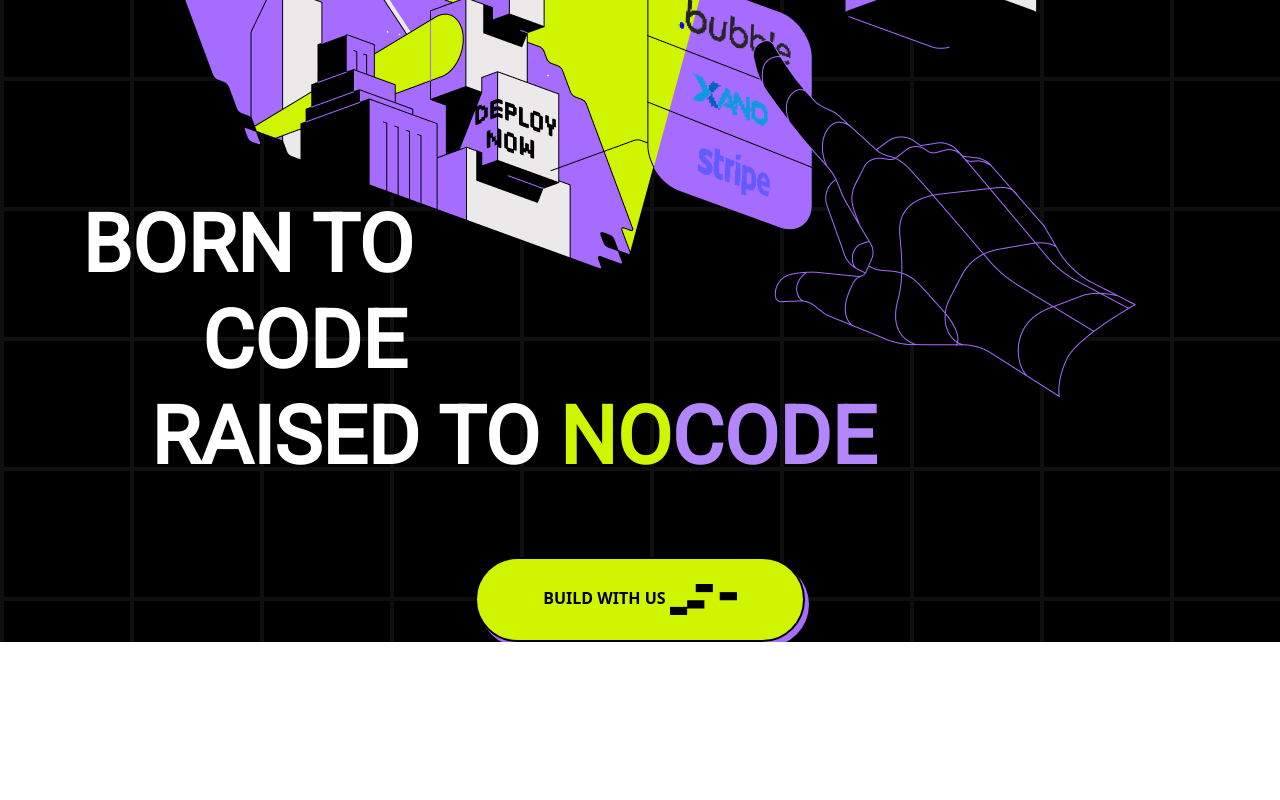
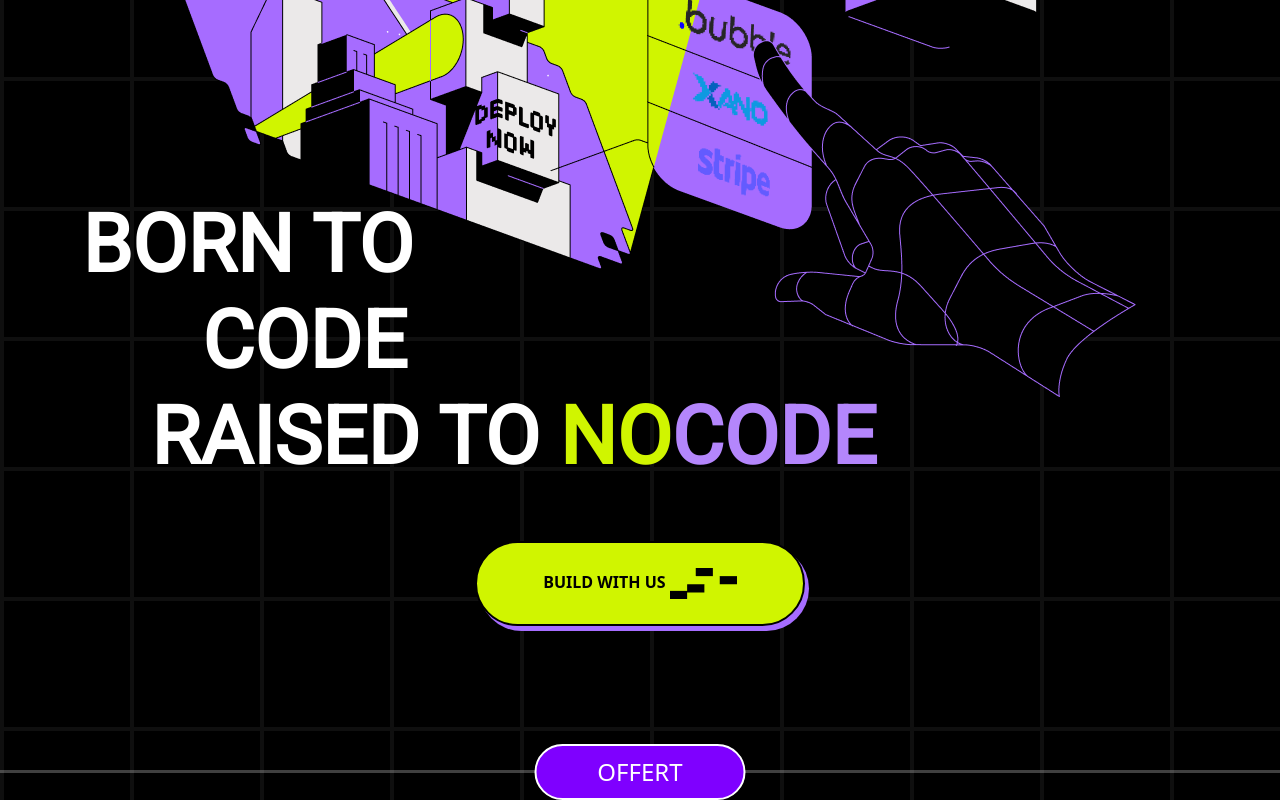
Before and after one commit to leandrodieguez/VP-TOWN-AGENCY, an Angular app: page / in a window 1280 px wide. Shown: the part 573-1373 px from the top of the page. Before the commit the page ends 1215 px from the top, so only its background shows below. Built offline with nearby package versions, Linux system fonts and the light colour scheme.

Commit message:
seccion offers creada y creacion del separador de secciones

```diff
--- a/src/app/app.component.html
+++ b/src/app/app.component.html
@@ -1,2 +1,3 @@
 <app-header></app-header>
 <app-hero></app-hero>
+<app-offers></app-offers>
--- a/src/app/app.module.ts
+++ b/src/app/app.module.ts
@@ -5,12 +5,14 @@ import { AppRoutingModule } from './app-routing.module';
 import { AppComponent } from './app.component';
 import { HeaderComponent } from './component/header/header.component';
 import { HeroComponent } from './component/hero/hero.component';
+import { OffersComponent } from './component/offers/offers.component';
 
 @NgModule({
   declarations: [
     AppComponent,
     HeaderComponent,
-    HeroComponent
+    HeroComponent,
+    OffersComponent
   ],
   imports: [
     BrowserModule,
--- a/src/app/component/hero/hero.component.css
+++ b/src/app/component/hero/hero.component.css
@@ -27,8 +27,34 @@ h1 {
 }
 
 .btn-main {
-    margin-top: 10rem;
+    margin: 9rem 0;
 }
+/*/ Separador de secciones /*/
+
+.separator {
+    position: relative;
+    text-align: center;
+  }
+
+  .separator hr {
+    border-top: 3px solid white;
+  }
+
+  .separator span {
+    font-size: 24px;
+    line-height: 20px;
+    height: 56px;
+    width: 211px;
+    position: absolute;
+    top: 50%;
+    left: 50%;
+    transform: translate(-50%, -50%);
+    background-color: #7f00ff;
+    color: white;
+    border: 2px solid #ffff;
+    padding: 16px 12px;
+    border-radius: 28px;
+  }
 
 @keyframes float {
     50% {
--- a/src/app/component/hero/hero.component.html
+++ b/src/app/component/hero/hero.component.html
@@ -13,5 +13,4 @@
     <div class="btn-main text-center">
         <button class="btn-perso" style="height: 85px; width: 330px; " >BUILD WITH US <img  src="../../../assets/icon-btn.png" alt=""> </button>
     </div>
-
 </div>
--- /dev/null
+++ b/src/app/component/offers/offers.component.css
@@ -0,0 +1,26 @@
+/*/ Separador de secciones /*/
+
+.separator {
+    position: relative;
+    text-align: center;
+  }
+
+  .separator hr {
+    border-top: 3px solid white;
+  }
+
+  .separator span {
+    font-size: 24px;
+    line-height: 20px;
+    height: 56px;
+    width: 211px;
+    position: absolute;
+    top: 50%;
+    left: 50%;
+    transform: translate(-50%, -50%);
+    background-color: #7f00ff;
+    color: white;
+    border: 2px solid #ffff;
+    padding: 16px 12px;
+    border-radius: 28px;
+  }
--- /dev/null
+++ b/src/app/component/offers/offers.component.html
@@ -0,0 +1,4 @@
+<div class="separator">
+    <hr>
+    <span>OFFERT</span>
+  </div>
```
Also changed, not shown: src/app/component/offers/offers.component.ts (added, +10 -0 lines), 1 other file (tests, documents, lock files or other folders).
